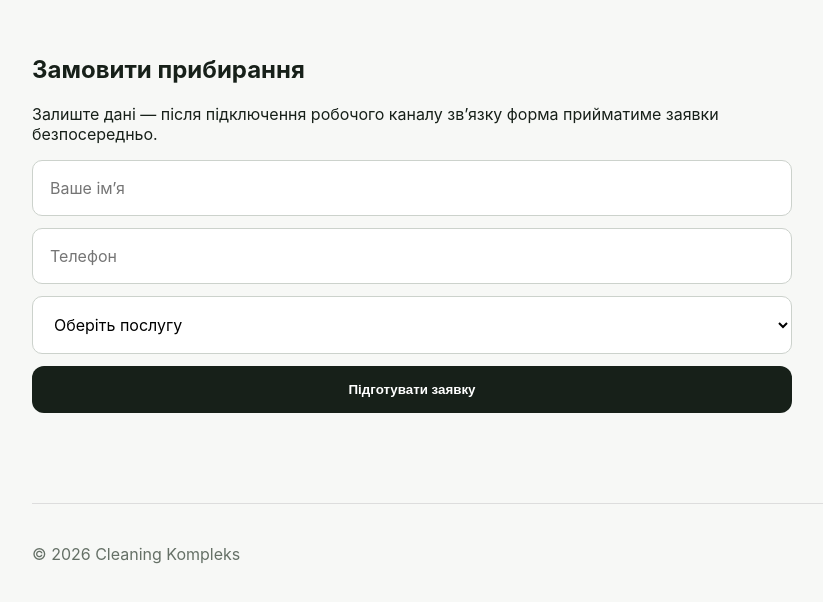
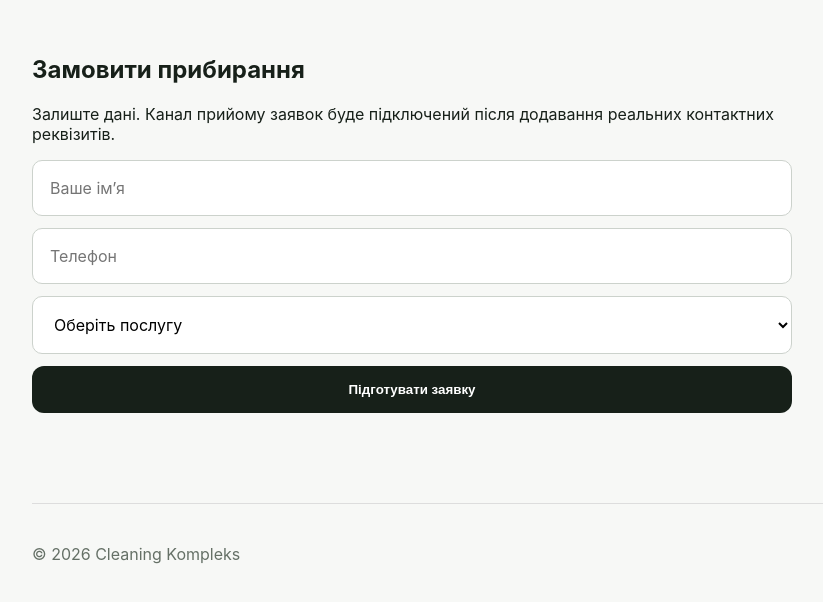
Before and after one commit to artsocksss/cleaning-kompleks, a Next.js app: page / in a window 1280 px wide. Shown: the part 1305-1907 px from the top of the page, without its empty margins (32-855 px from the left). Built offline with nearby package versions, Linux system fonts and the light colour scheme.

Commit message:
fix: make lead form client-safe

```diff
--- a/app/page.tsx
+++ b/app/page.tsx
@@ -1,4 +1,13 @@
+'use client'
+
+import { FormEvent } from 'react'
+
 export default function Home() {
+  function handleSubmit(event: FormEvent<HTMLFormElement>) {
+    event.preventDefault()
+    window.alert('Заявку підготовлено. Канал прийому заявок ще не підключений.')
+  }
+
   return (
     <main>
       <header>
@@ -34,8 +43,8 @@ export default function Home() {
 
       <section id="order" className="order">
         <h2>Замовити прибирання</h2>
-        <p>Залиште дані — після підключення робочого каналу зв’язку форма прийматиме заявки безпосередньо.</p>
-        <form onSubmit={(event) => event.preventDefault()}>
+        <p>Залиште дані. Канал прийому заявок буде підключений після додавання реальних контактних реквізитів.</p>
+        <form onSubmit={handleSubmit}>
           <input aria-label="Ваше ім'я" placeholder="Ваше імʼя" required />
           <input aria-label="Телефон" placeholder="Телефон" type="tel" required />
           <select aria-label="Послуга" defaultValue="" required>
```
